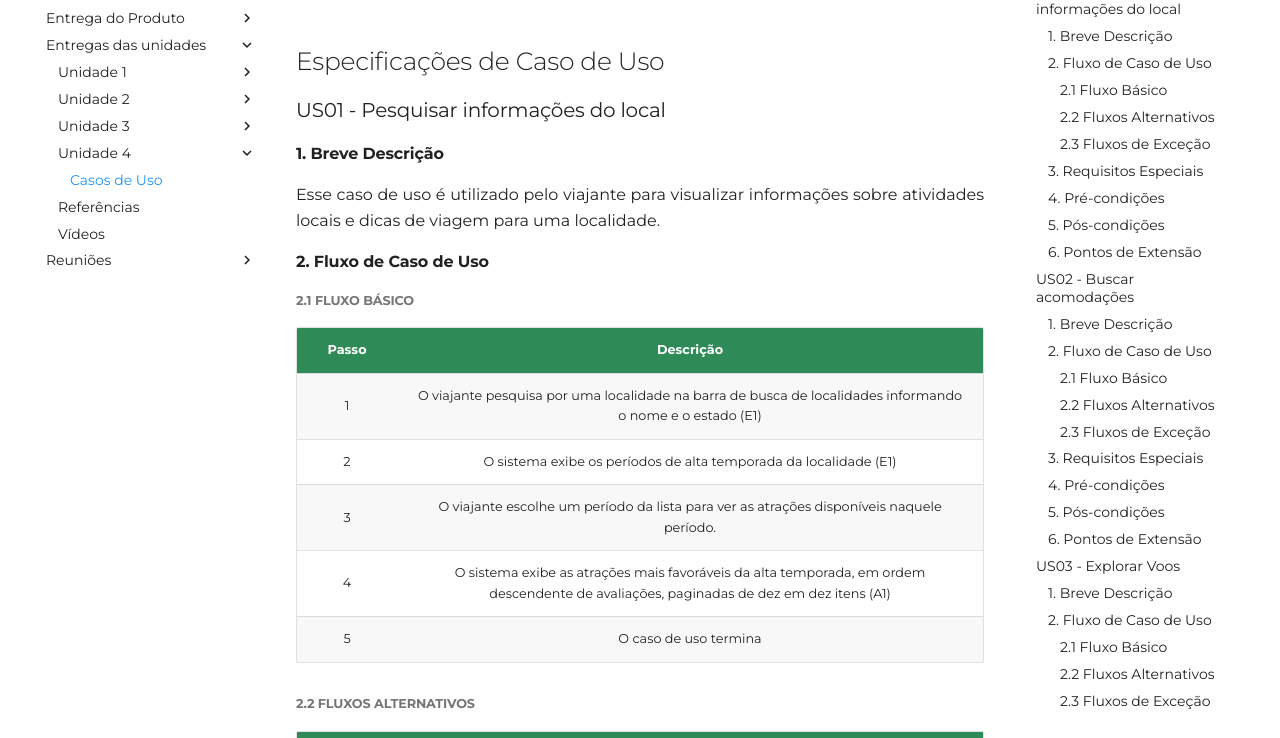
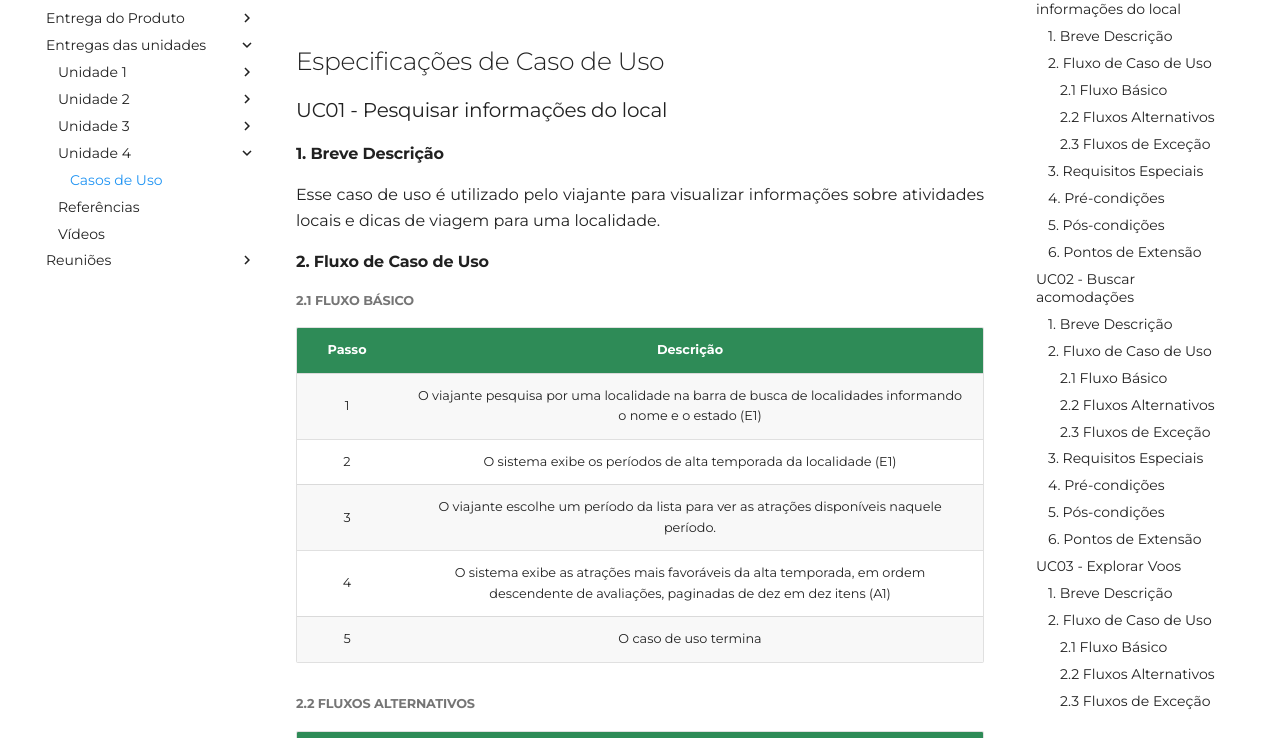
Before and after one commit to mdsreq-fga-unb/2023.2-NutriPlanner, an MkDocs documentation site: the page built from docs/docs_separados/casos_uso.md, in a window 1280 px wide and 900 px high, scrolled down 572 px, cut to the strip 162-900 px from the top of the window. Built offline with MkDocs 1.6.1 and Material for MkDocs 9.7.7, drawn with Linux system fonts in a browser that asks for light colours; some web fonts are replaced; comment, search, counter and statistics services are not loaded; some of the changed text lies outside the part shown.

Commit message:
[FEAT]: correções pequenas

```diff
--- a/docs/docs_separados/casos_uso.md
+++ b/docs/docs_separados/casos_uso.md
@@ -4,7 +4,7 @@ Os casos de uso são uma técnica na engenharia de requisitos que descrevem as i
 
 ## Especificações de Caso de Uso
 
-### US01 - Pesquisar informações do local
+### UC01 - Pesquisar informações do local
 
 #### 1. Breve Descrição
 
@@ -57,7 +57,7 @@ Não se aplica.
 | :------: | :-----------: |
 |     Reservar atração      | Após o passo 5, selecionar uma atração |
 
-### US02 - Buscar acomodações
+### UC02 - Buscar acomodações
 
 #### 1. Breve Descrição
 
@@ -110,7 +110,7 @@ Não se aplica.
 | :------: | :-----------: |
 |     Reservar atração      | Após o passo 5, selecionar uma atração |
 
-### US03 - Explorar Voos
+### UC03 - Explorar Voos
 
 #### 1. Breve Descrição
 
```
